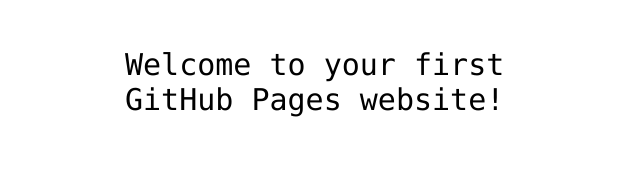
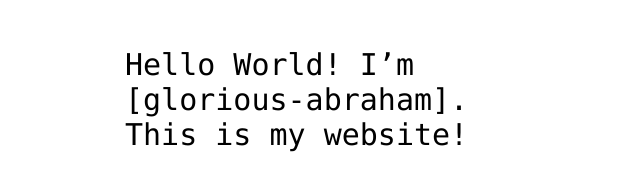
Before and after one commit to glorious-abraham/glorious-abraham.github.io, a plain HTML site: page index.html in a window 1280 px wide. Shown: the part 341-532 px from the top of the page, without its empty margins (315-955 px from the left). Drawn offline with Linux system fonts and the light colour scheme.

Commit message:
Add my username to index.html file

```diff
--- a/index.html
+++ b/index.html
@@ -12,7 +12,7 @@
 <img src="https://octodex.github.com/images/daftpunktocat-thomas.gif" id="octocat" alt="octocat-gif" />
 
 <!-- Change this code here by copy and pasting your template on line 15 -->
-<p>Welcome to your first GitHub Pages website!</p>
+<p>Hello World! I’m [glorious-abraham]. This is my website!</p>
 
 </body>
 </html>
```
